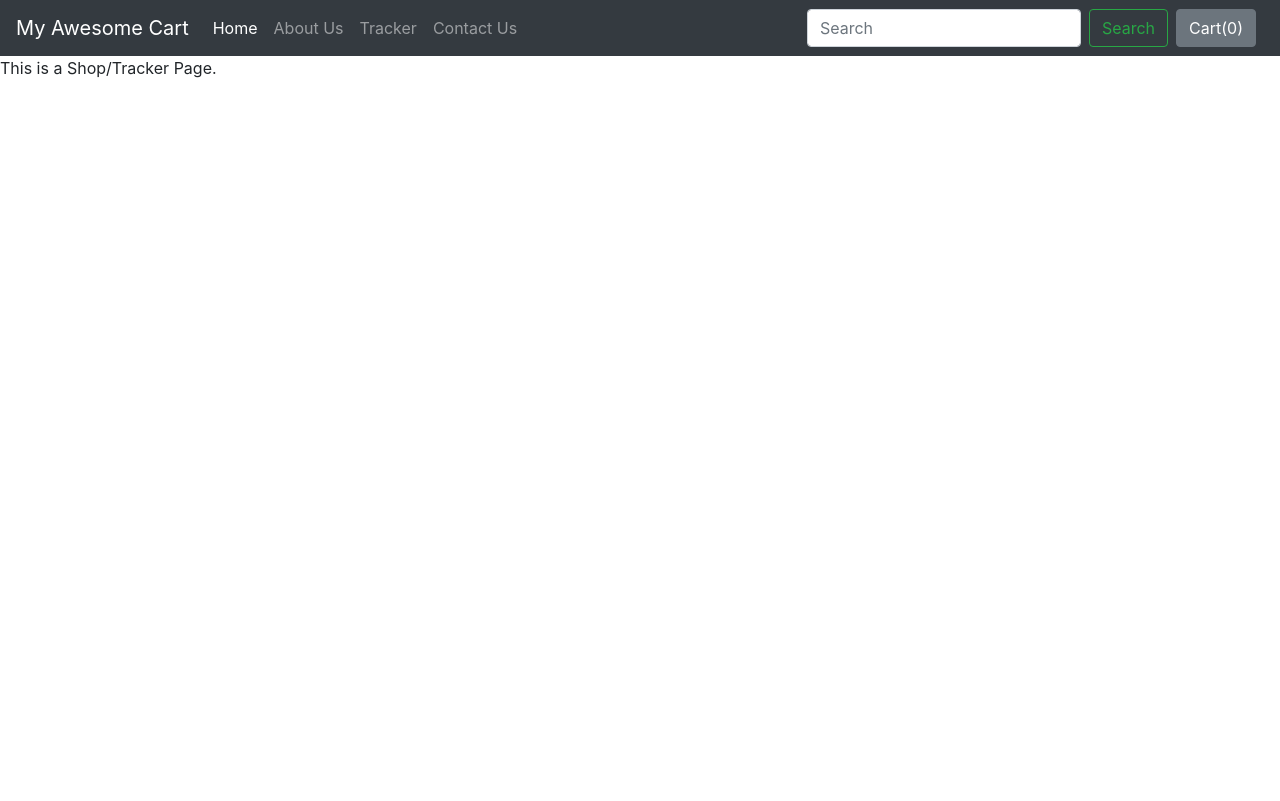
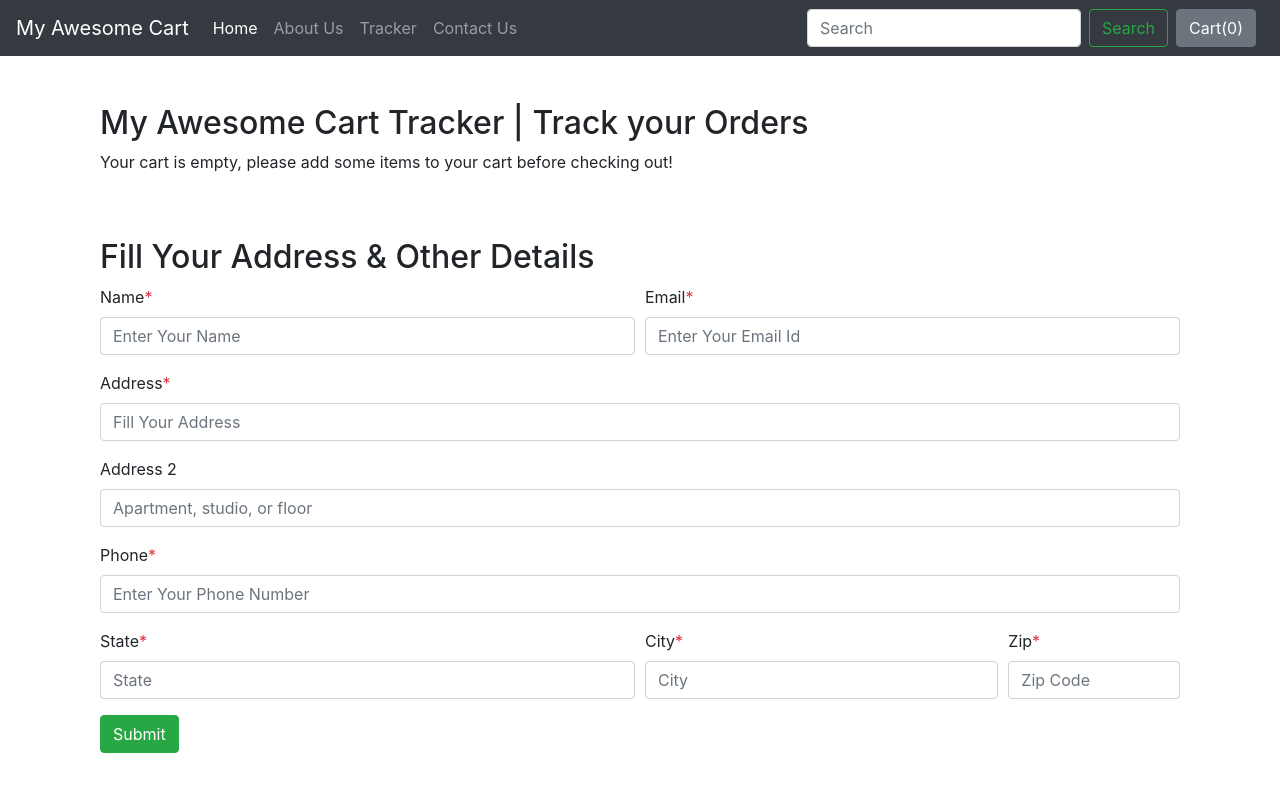
Before and after one commit to trishantjain/jango_project, a Django app: page /shop/tracker/ in a window 1280 px wide. Before the commit the page ends 78 px from the top, so only its background shows below. Run offline with Django 4.2, Linux system fonts and the light colour scheme; some libraries are stand-ins or nearby versions.

Commit message:
creating OrderUpdate model

```diff
--- a/ShopWithUs/shop/admin.py
+++ b/ShopWithUs/shop/admin.py
@@ -1,6 +1,7 @@
 from django.contrib import admin
-from .models import Product, Contact, Order
+from .models import Product, Contact, Order, OrderUpdate
 
 admin.site.register(Product)
 admin.site.register(Contact)
 admin.site.register(Order)
+admin.site.register(OrderUpdate)
--- a/ShopWithUs/shop/templates/shop/tracker.html
+++ b/ShopWithUs/shop/templates/shop/tracker.html
@@ -1,5 +1,109 @@
 {% extends 'shop/basic.html' %}
 
-{% block title %} Shop | Tracker {% endblock %}
+{% block title %} Shop | Checkout {% endblock %}
 
-{% block body %} This is a Shop/Tracker Page. {% endblock %}
+{% block body %}
+
+<div class="container">
+    <div class="col my-5">
+        <h2>My Awesome Cart Tracker | Track your Orders</h2>
+        <div>
+            <ul class="list-group" id="items">
+
+            </ul>
+        </div>
+    </div>
+
+    <div class="col my-5">
+        <h2>Fill Your Address & Other Details</h2>
+        <form method="post" action="/shop/checkout/"> {% csrf_token %}
+            <input type="hidden" id="itemJson" name="itemJson">
+            <div class="form-row">
+                <div class="form-group col-md-6">
+                    <label for="inputName">Name<span class="text-danger">*</span></label>
+                    <input type="text" class="form-control" id="inputName" name="name"
+                        placeholder="Enter Your Name" required>
+                </div>
+                <div class="form-group col-md-6">
+                    <label for="inputEmail">Email<span class="text-danger">*</span></label>
+                    <input type="email" class="form-control" name="email" id="inputEmail"
+                        placeholder="Enter Your Email Id" required>
+                </div>
+            </div>
+            <div class="form-group">
+                <label for="inputAddress">Address<span class="text-danger">*</span></label>
+                <input type="text" class="form-control" id="inputAddress" name="address1"
+                    placeholder="Fill Your Address" required>
+            </div>
+            <div class="form-group">
+                <label for="inputAddress2">Address 2</label>
+                <input type="text" class="form-control" id="inputAddress2" name="address2"
+                    placeholder="Apartment, studio, or floor">
+            </div>
+            <div class="form-group">
+                <label for="inputPhone">Phone<span class="text-danger">*</span></label>
+                <input type="tel" class="form-control" id="inputPhone" name="phone"
+                    placeholder="Enter Your Phone Number" required>
+            </div>
+            <div class="form-row">
+                <div class="form-group col-md-6">
+                    <label for="inputState">State<span class="text-danger">*</span></label>
+                    <input type="text" class="form-control" name="state" id="inputState"
+                        placeholder="State" required>
+                </div>
+                <div class="form-group col-md-4">
+                    <label for="inputCity">City<span class="text-danger">*</span></label>
+                    <input type="text" class="form-control" name="city" id="inputCity" placeholder="City" required>
+                </div>
+                <div class="form-group col-md-2">
+                    <label for="inputZip">Zip<span class="text-danger">*</span></label>
+                    <input type="text" class="form-control" name="zip_code" id="inputZip"
+                        placeholder="Zip Code", required>
+                </div>
+            </div>
+            <button type="submit" class="btn btn-success">Submit</button>
+        </form>
+    </div>
+</div>
+
+{% endblock %}
+
+{% block js %}
+
+<script>
+
+    if (localStorage.getItem('cart') == null) {
+        var cart = {};
+    }
+
+    else {
+        cart = JSON.parse(localStorage.getItem('cart'));
+    }
+
+    if ($.isEmptyObject(cart)) {
+        //if object is empty
+        mystr = `<p>Your cart is empty, please add some items to your cart before checking out!</p>`
+        $('#items').append(mystr);
+    }
+
+
+    var sum = 0;
+    for (var item in cart) {
+        let name = cart[item][1];
+        let qty = cart[item][0];
+
+        myStr = `<li class="list-group-item d-flex justify-content-between align-items-center">
+                ${name}
+                <span class="badge badge-primary badge-pill">${qty}</span>
+            </li>`;
+        $("#items").append(myStr);
+    }
+
+
+    $("#itemJson").val(JSON.stringify(cart));
+    // @ts-ignore
+
+
+</script>
+
+{% endblock %}
--- a/ShopWithUs/shop/views.py
+++ b/ShopWithUs/shop/views.py
@@ -1,6 +1,6 @@
 from django.shortcuts import render
 from django.http import HttpResponse
-from .models import Product, Contact, Order
+from .models import Product, Contact, Order, OrderUpdate
 from math import ceil
 
 
@@ -27,7 +27,6 @@ def about(request):
 
 
 def contact(request):
-
     if request.method == "POST":
         name = request.POST.get("name", "")
         email = request.POST.get("email", "")
```
Also changed, not shown: ShopWithUs/shop/models.py (+15 -1 lines), ShopWithUs/shop/migrations/0006_orderupdate.py (added).
